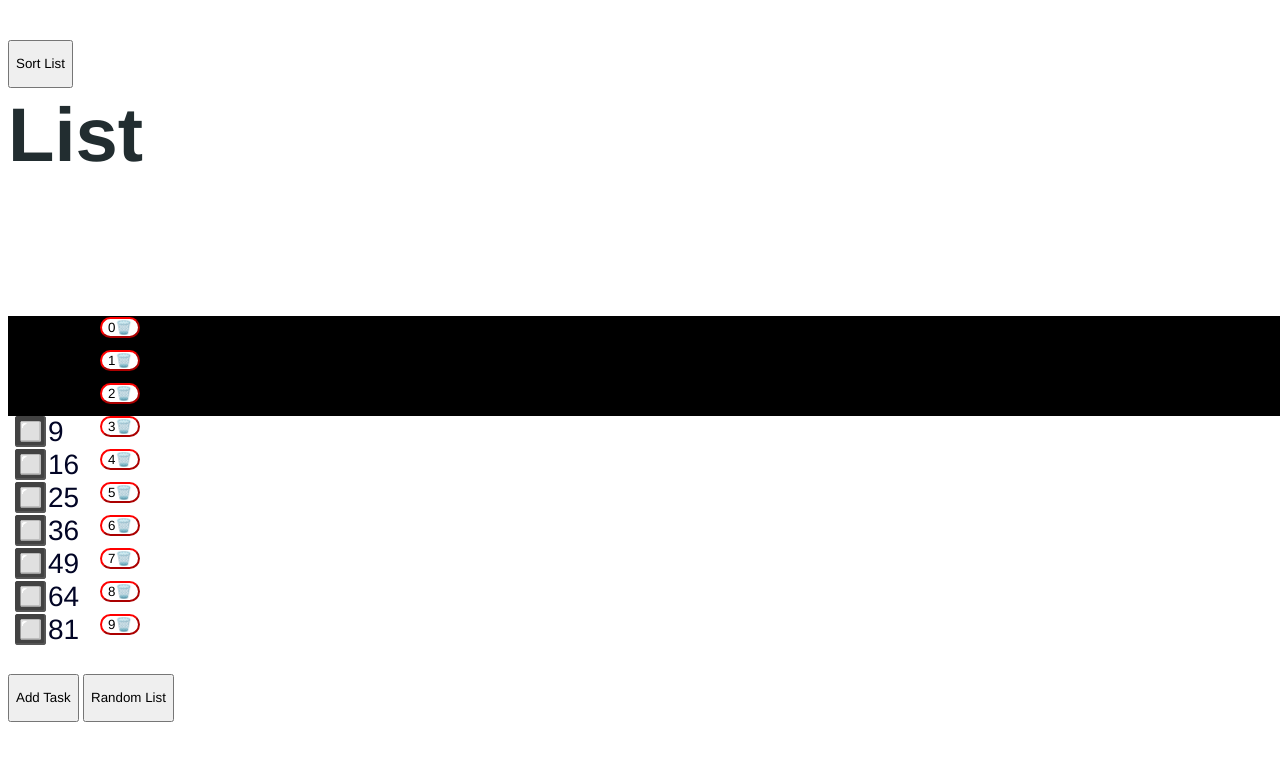
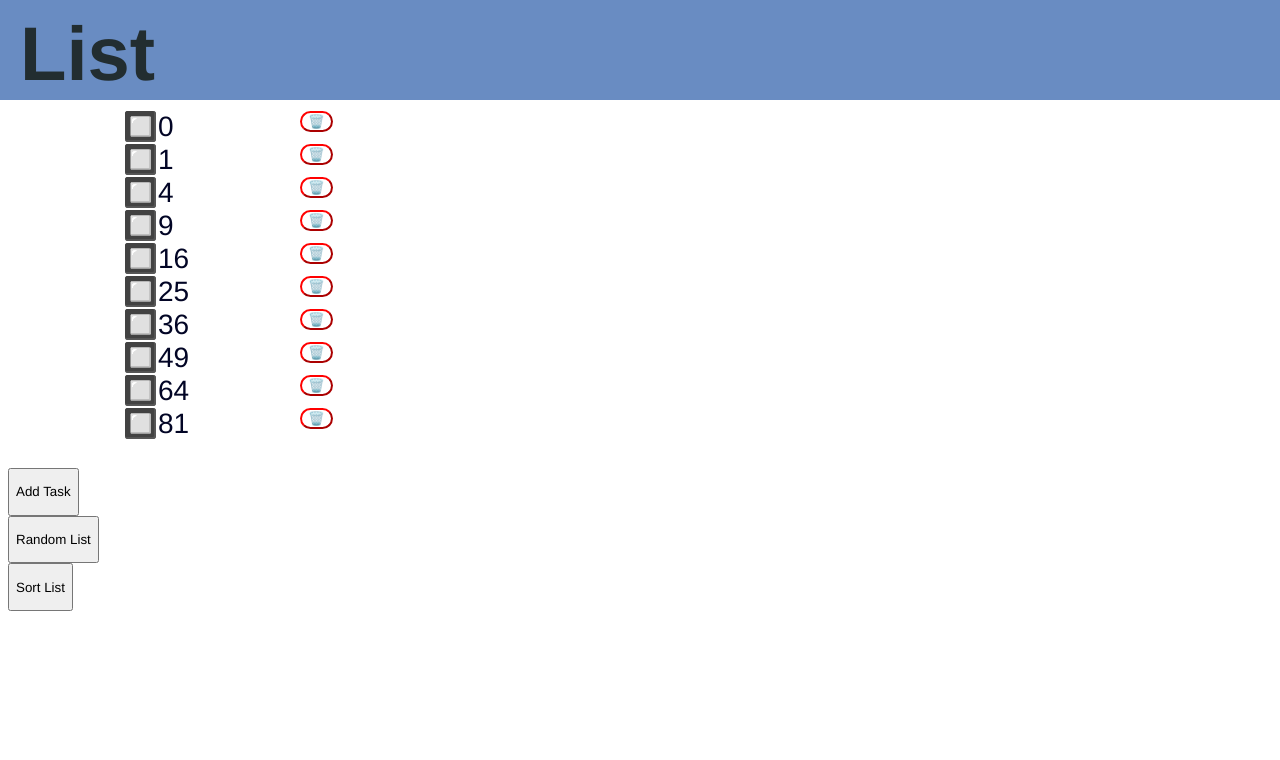
Before and after one commit to Nadhorion/Nadhorion.github.io, a plain HTML site: page index.html in a window 1280 px wide. Drawn offline with Linux system fonts and the light colour scheme.

Commit message:
working on css

```diff
--- a/index.html
+++ b/index.html
@@ -12,12 +12,17 @@
 
     <body>
 
-        <div class="rectangle">rectangle</div>
+        <div class="rectangle">
 
-        <h1 id="title">List</h1>
+            <h1 id="title">List</h1>
 
-        <button id="sortList" type="button">
-            <p>Sort List</p></button>
+
+
+        </div>
+
+
+
+
 
 
 
@@ -29,6 +34,9 @@
         <button id="randomList" type="button">
             <p>Random List</p></button>
 
+        <button id="sortList" type="button">
+            <p>Sort List</p></button>
+
     </body>
 
 </html>
--- a/scripts/features.js
+++ b/scripts/features.js
@@ -171,7 +171,7 @@ function renderTaskList() {
     let taskText = taskList[i].task;
 
     let deleteBtn = document.createElement("button");
-    deleteBtn.textContent = i + "🗑️";
+    deleteBtn.textContent = "🗑️";
     deleteBtn.className =  "deleteBtn";
     deleteBtn.id = i;
     deleteBtn.addEventListener(
--- a/styles/styles.css
+++ b/styles/styles.css
@@ -1,10 +1,12 @@
 /* Basic styling */
 /*-----------------------------------------------------*/
 
-#title, #sortList  {
+#title {
 
   position:fixed;
-  top: 5%;
+  top: 10px;
+  left: 20px;
+
 
 }
 
@@ -16,36 +18,16 @@ li {
 h1 {
   font-size: 475%;
   color: #222d30;
+  margin-top: 0px;
+  margin-bottom: 0px;
 }
 
 ul {
   font-size: 175%;
   color: #020525;
-  margin-top: 25%;
-}
-
-
-
-.rectangle {
-
-  position: fixed;
-  margin-top: 0%;
-  height: 100px;
-  width: 100%;
-  background-color: #000;
-
-
-}
-
-* {
-  font-family: 'Franklin Gothic Medium',
-               'Arial Narrow', Arial, sans-serif;
-}
-
-@media (max-width: 30em) {
-  * {
-    color: #c73030
-  }
+  margin-top: 110%;
+  margin-left: 110%;
+  width: 20cm;
 }
 
 button.deleteBtn {
@@ -53,9 +35,10 @@ button.deleteBtn {
   background-color: #ffffff;
   border-radius: 20em;
   border-color: #ff0000;
+  border-style: outset;
 
   position:absolute;
-  left: 100px;
+  left: 300px;
 
 
 }
@@ -78,12 +61,40 @@ button.deleteBtn:active {
 }
 
 
+.rectangle {
+
+  position: fixed;
+  top: 0px;
+  left: 0px;
+  height: 100px;
+  width: 100%;
+  background-color: #698cc2;
 
 
 
-/* body {
 
-  background: rgb(164, 158, 197) url("/images/potato.jpeg")
-               10px 10px repeat fixed;
+}
 
-} */
+* {
+  font-family: 'Franklin Gothic Medium',
+               'Arial Narrow', Arial, sans-serif;
+}
+
+@media (max-width: 30em) {
+  * {
+    color: #c73030
+  }
+}
+
+
+
+
+
+
+body {
+
+  height: 100px;
+  width: 100px;
+
+
+}
```
